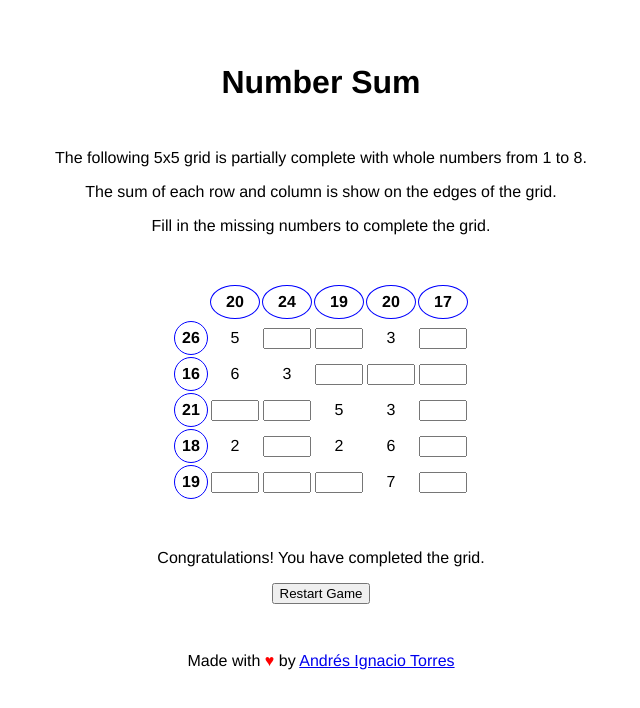
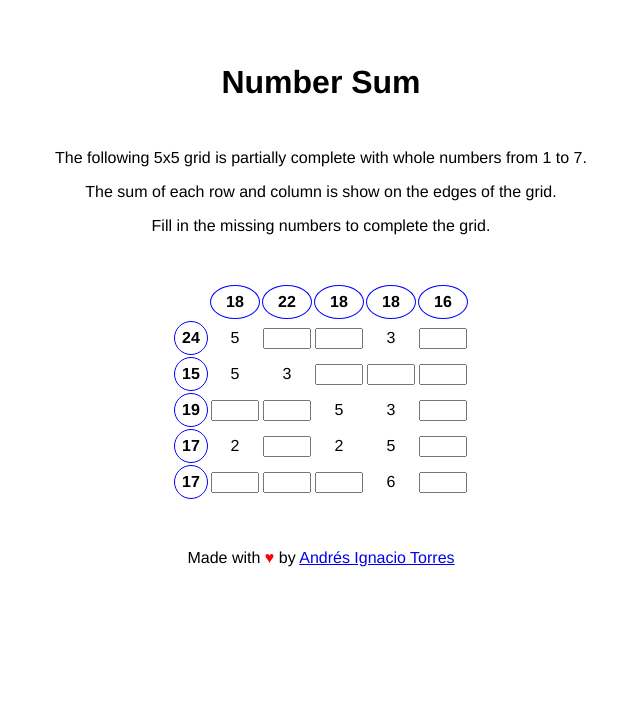
Before and after one commit to aitorres/numbersum, a SvelteKit app: page / in a window 1280 px wide. Shown: the top 708 px of the page, without its empty margins (319-959 px from the left). Built offline with nearby package versions, Linux system fonts and the light colour scheme.

Commit message:
fix: improve the winning condition check

```diff
--- a/src/routes/+page.svelte
+++ b/src/routes/+page.svelte
@@ -5,7 +5,7 @@
 
     // Game configuration
     let gridSize: number = 5;
-    let maxNumber: number = 8;
+    let maxNumber: number = 7;
     let shownNumberProportion: number = 0.40;
 
     // Setting up game state -- this is only done once per game
@@ -29,6 +29,11 @@
     // to be filled in by the player
     function setupPartialGrid(): (number | null)[][] {
         return grid.map(row => row.map(cell => Math.random() < shownNumberProportion ? cell : null));
+    }
+
+    // Counts the amount of empty spaces in the partial grid
+    function getEmptySpaces(): number {
+        return partialGrid.reduce((acc, row) => acc + row.filter(cell => cell === null).length, 0);
     }
 
     // Returns the sum of a row in the grid
@@ -71,18 +76,31 @@
     // Checks if the game is complete by checking if all input fields are filled
     // and have the correct values
     function isGameComplete(): boolean {
+        // Sanity check: has the document been loaded?
         if (typeof document === 'undefined') {
             return false;
         }
 
+        // Sanity check: are there any input fields?
         let inputs = document.querySelectorAll('.gridInput');
+        if (inputs.length === 0) {
+            return false;
+        }
+
+        // If any input field is empty or invalid, the game is not complete
         for (let input of inputs) {
-            if ((input as HTMLInputElement).value === '' || input.classList.contains(invalidClass)) {
-            return false;
+            let inputValue = (input as HTMLInputElement).valueAsNumber;
+            console.log(input, inputValue, isNaN(inputValue), input.classList.contains(invalidClass));
+
+            if (isNaN(inputValue) || input.classList.contains(invalidClass)) {
+                return false;
             }
         }
 
-        return true;
+        // Sanity check: if there are no empty / invalid fields AND the number of valid inputs
+        // matches the number of empty spaces, the game is complete
+        let validInputs = document.querySelectorAll('.gridInput.valid').length;
+        return getEmptySpaces() === validInputs;
     }
 </script>
 
```
